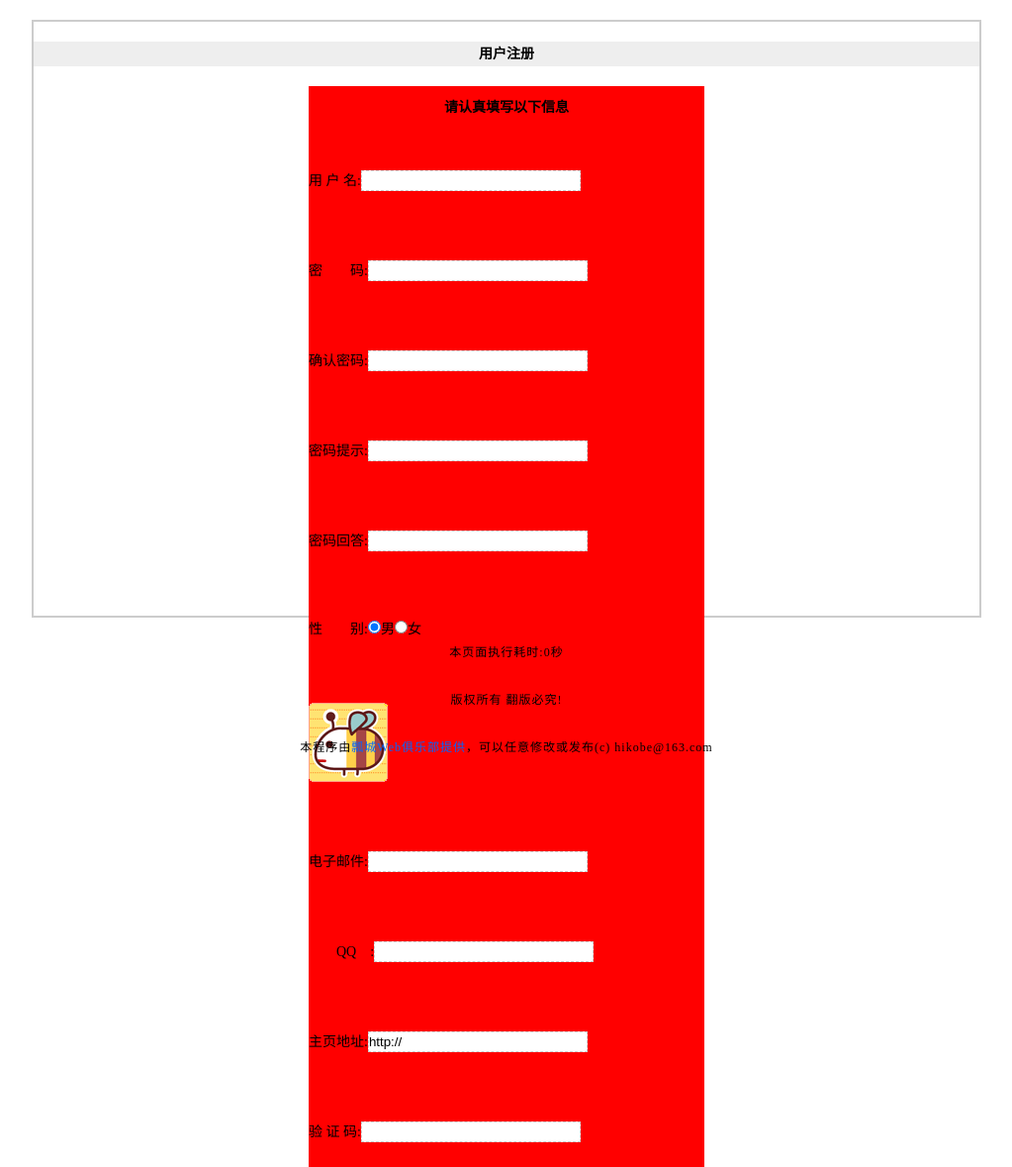
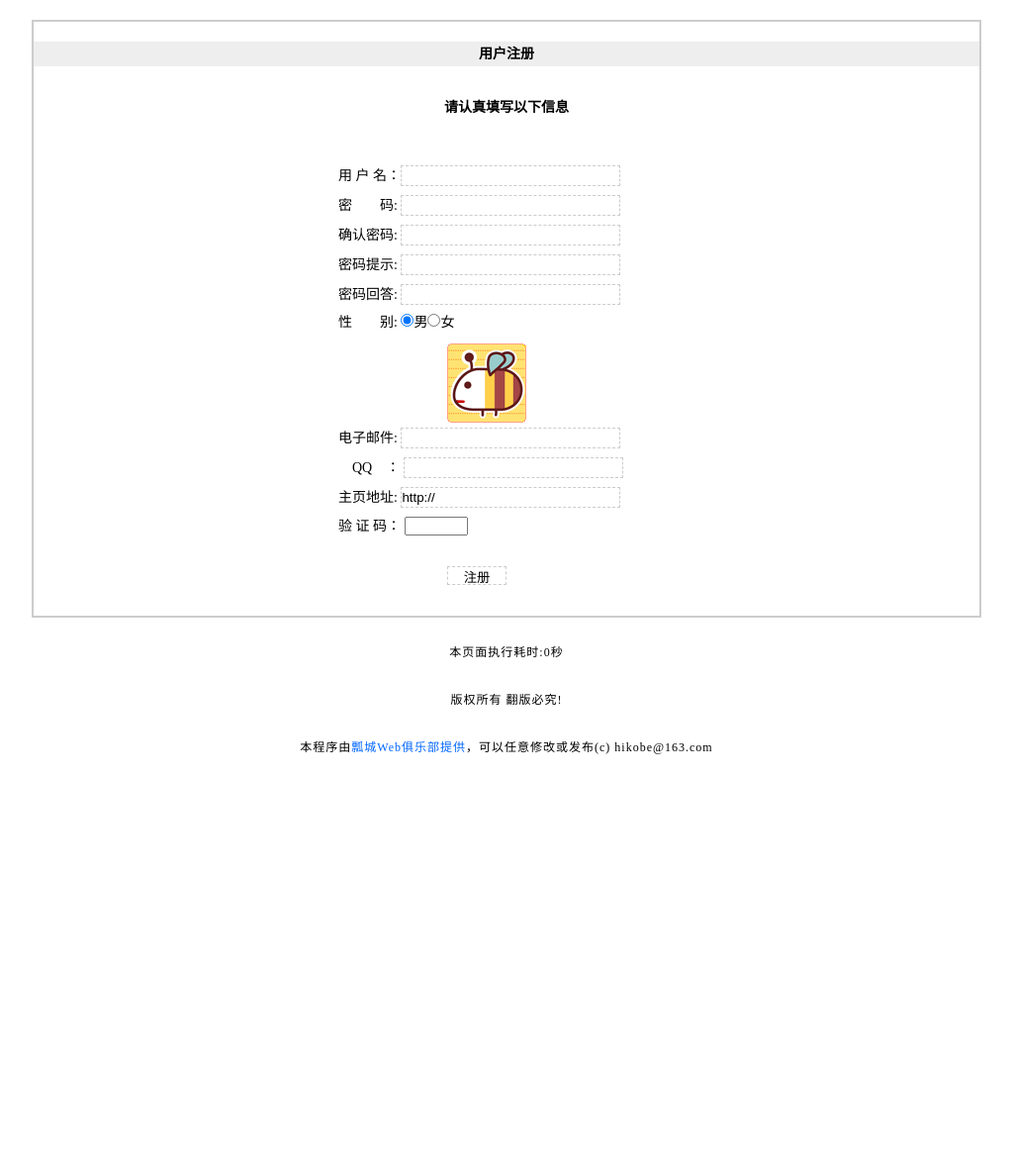
Before and after one commit to hikobe8/Guest, a PHP site: page /register.php in a window 1280 px wide. Shown: the part 194-1373 px from the top of the page at 99% size, without its empty margins (128-1151 px from the left). After the commit the page ends 956 px from the top, so only its background shows below. Run offline with PHP 8.4, Linux system fonts and the light colour scheme.

Commit message:
多用户留言系统 day2.home night

```diff
--- a/index.php
+++ b/index.php
@@ -13,8 +13,8 @@ define ( "IN_TG", true );
 //引入公共文件
 require dirname(__FILE__).'/includes/common.inc.php';
 ?>
-<!DOCTYPE html PUBLIC "-//W3C//DTD XHTML 1.0 Strict//EN" "http://www.w3.org/TR/xhtml1/DTD/xhtml1-strict.dtd">
-<html xmlns="http://www.w3.org/1999/xhtml" xml:lang="en" lang="en">
+<!DOCTYPE html PUBLIC "-//W3C//DTD XHTML 1.0 Transitional//EN" "http://www.w3.org/TR/xhtml1/DTD/xhtml1-transitional.dtd">
+<html xmlns="http://www.w3.org/1999/xhtml">
 <head>
 <link rel="shortcut icon" href="favicon.ico" />
 <link rel="stylesheet" type="text/css" href="style/1/basic.css" />
--- a/register.php
+++ b/register.php
@@ -20,18 +20,19 @@ require ROOT_PATH . "includes/header.inc.php";
 	<h2>用户注册</h2>
 	<form method="post" action="post.php">
 	<dl>
-	 <dt>请认真填写以下信息</dt>
-	 <dd>用 户 名:<input type="text" name="username" class="text"/></dd>
-	 <dd>密　　码:<input type="password" name="password" class="text"/></dd>
-	 <dd>确认密码:<input type="password" name="notpassword"class="text"/></dd>
-	 <dd>密码提示:<input type="text" name="passt" class="text"/></dd>
-	 <dd>密码回答:<input type="text" name="passd" class="text"/></dd>
-	 <dd>性　　别:<input type="radio" name="sex" value="男" checked="checked"/>男<input type="radio" name="sex" value="女"/>女</dd>
-	 <dd><img src="face/m01.gif" alt="头像选择"></dd>
-	 <dd>电子邮件:<input type="text" name="email"class="text"/></dd>
-	 <dd>　　QQ　:<input type="text" name="qq"class="text"/></dd>
-	 <dd>主页地址:<input type="text" name="url" value="http://"class="text"/></dd>
-	 <dd>验 证 码:<input type="text" name="yzm"class="text yzm"/></dd>
+		<dt>请认真填写以下信息</dt>
+	 	<dd>用 户 名：<input type="text" name="username" class="text"/></dd>
+	 	<dd>密　　码: <input type="password" name="password" class="text"/></dd>
+	 	<dd>确认密码: <input type="password" name="notpassword"class="text"/></dd>
+	 	<dd>密码提示: <input type="text" name="passt" class="text"/></dd>
+	 	<dd>密码回答: <input type="text" name="passd" class="text"/></dd>
+	 	<dd>性　　别: <input type="radio" name="sex" value="男" checked="checked"/>男<input type="radio" name="sex" value="女"/>女</dd>
+	 	<dd class='face'><img src="face/m01.gif" alt="头像选择" onclick="javascript:window.open('face.php','face','width=400, height=400, top=0, left=0')"></dd>
+	 	<dd>电子邮件: <input type="text" name="email"class="text"/></dd>
+	 	<dd>　QQ　： <input type="text" name="qq"class="text"/></dd>
+	 	<dd>主页地址: <input type="text" name="url" value="http://"class="text"/></dd>
+	 	<dd>验 证 码： <input type="text" name="yzm" class="text_yzm"/></dd>
+	 	<dd><input type="submit" name="register" value="注册" class="submit"></dd>
 	</dl>
 	</form>
 </div>
--- a/style/1/register.css
+++ b/style/1/register.css
@@ -11,20 +11,40 @@
 #register dl{
 	width: 400px;
 	margin: 0 auto;
-	background: red;
 }
 #register dl dt{
-	padding: 10px 0;
+	padding: 10px 0 10px 0;
 	text-align: center;
 	font-weight: bold;
 }
 #register dl dd{
-	padding: 5px 0;
+	height:30px;
+	padding:0px;
+	margin: 0 0 0 30px;
 }
-
+#register dl dd.face{
+	width: 80px;
+	height: 80px;
+	margin:0 0 5px 0;
+	padding:0 0 0 140px;
+}
+#register dl dd.face img{
+	cursor:pointer;
+}
 #register dl dd input.text{
 	width: 220px;
 	height: 19px;
 	border: 1px dashed #ccc;
 	background: #fff;
 }
+#register dl dd input.text_yzm{
+	width: 60px;
+}
+#register dl dd input.submit{
+	width: 60px;
+	height: 19px;
+	border: 1px dashed #ccc;
+	background: #fff;
+	cursor: pointer;
+	margin: 40px 0 0 110px;
+}
```
